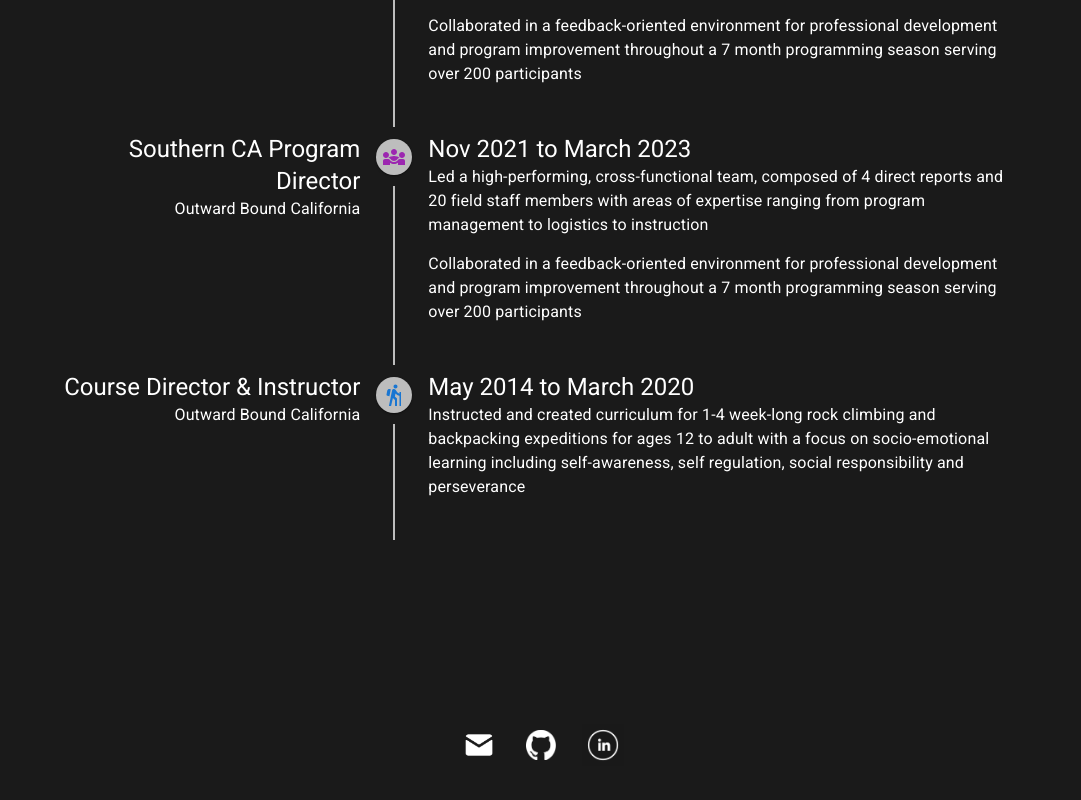
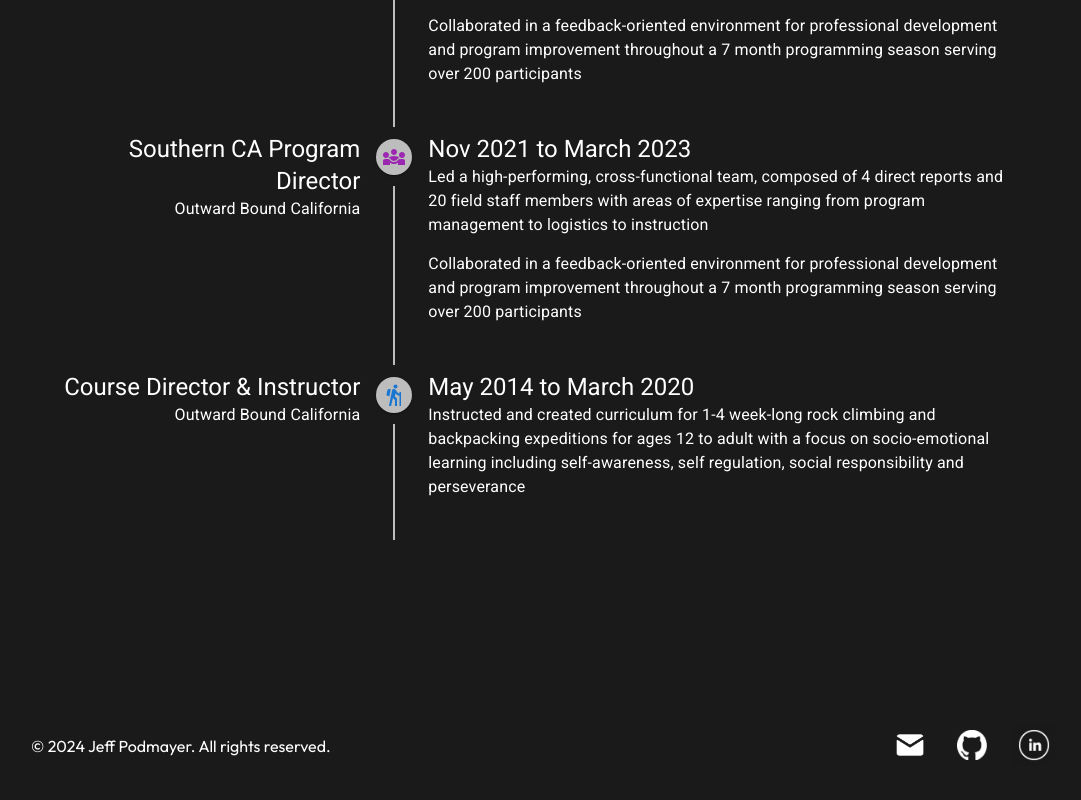
Before and after one commit to jeffpodmayer/portfolio-site, a React (Vite) app: page / in a window 1280 px wide. Shown: the part 1907-2707 px from the top of the page, without its empty margins (97-1178 px from the left). Built offline with nearby package versions, Linux system fonts and the light colour scheme.

Commit message:
completed footer

```diff
--- a/src/components/Contact/Contact.jsx
+++ b/src/components/Contact/Contact.jsx
@@ -5,13 +5,22 @@ import styles from "./Contact.module.css";
 export const Contact = () => {
   return (
     <footer id="contact" className={styles.container}>
+      <div>
+        <p className={styles.copyright}>
+          © {new Date().getFullYear()} Jeff Podmayer. All rights reserved.
+        </p>
+      </div>
+      <div>
         <ul className={styles.links}>
           <li className={styles.link}>
             <a
               className={styles.mailToLogo}
               href="mailto:jeff.podmayer@gmail.com"
             >
-            <img src={getImageUrl("contact/emailIcon.png")} alt="email icon" />
+              <img
+                src={getImageUrl("contact/emailIcon.png")}
+                alt="email icon"
+              />
             </a>
           </li>
           <li className={styles.link}>
@@ -34,6 +43,7 @@ export const Contact = () => {
             </a>
           </li>
         </ul>
+      </div>
     </footer>
   );
 };
--- a/src/components/Contact/Contact.module.css
+++ b/src/components/Contact/Contact.module.css
@@ -6,7 +6,7 @@
   background-color: var(--color-secondary);
   display: flex;
   flex-direction: row;
-  justify-content: space-evenly;
+  justify-content: space-between;
   width: 100vw;
   padding: 58px 10%;
   gap: 10px;
@@ -63,6 +63,10 @@
   height: 42px; /* Ensure logos are square */
 }
 
+.copyright {
+  padding-top: 12px;
+}
+
 @media screen and (max-width: 830px) {
   .container {
     flex-direction: column;
--- a/src/data/projects.json
+++ b/src/data/projects.json
@@ -2,7 +2,7 @@
   {
     "title": "hikerhunger",
     "imageSrc": "projects/hikerhunger.png",
-    "description": "Create backpacking recipes and plan hiking trips.",
+    "description": "Create backpacking recipes and plan hiking trip based on your foods total weight.",
     "skills": [
       "Java",
       "JavaScript",
```
Lines whose indentation alone changed are shown as unchanged.
